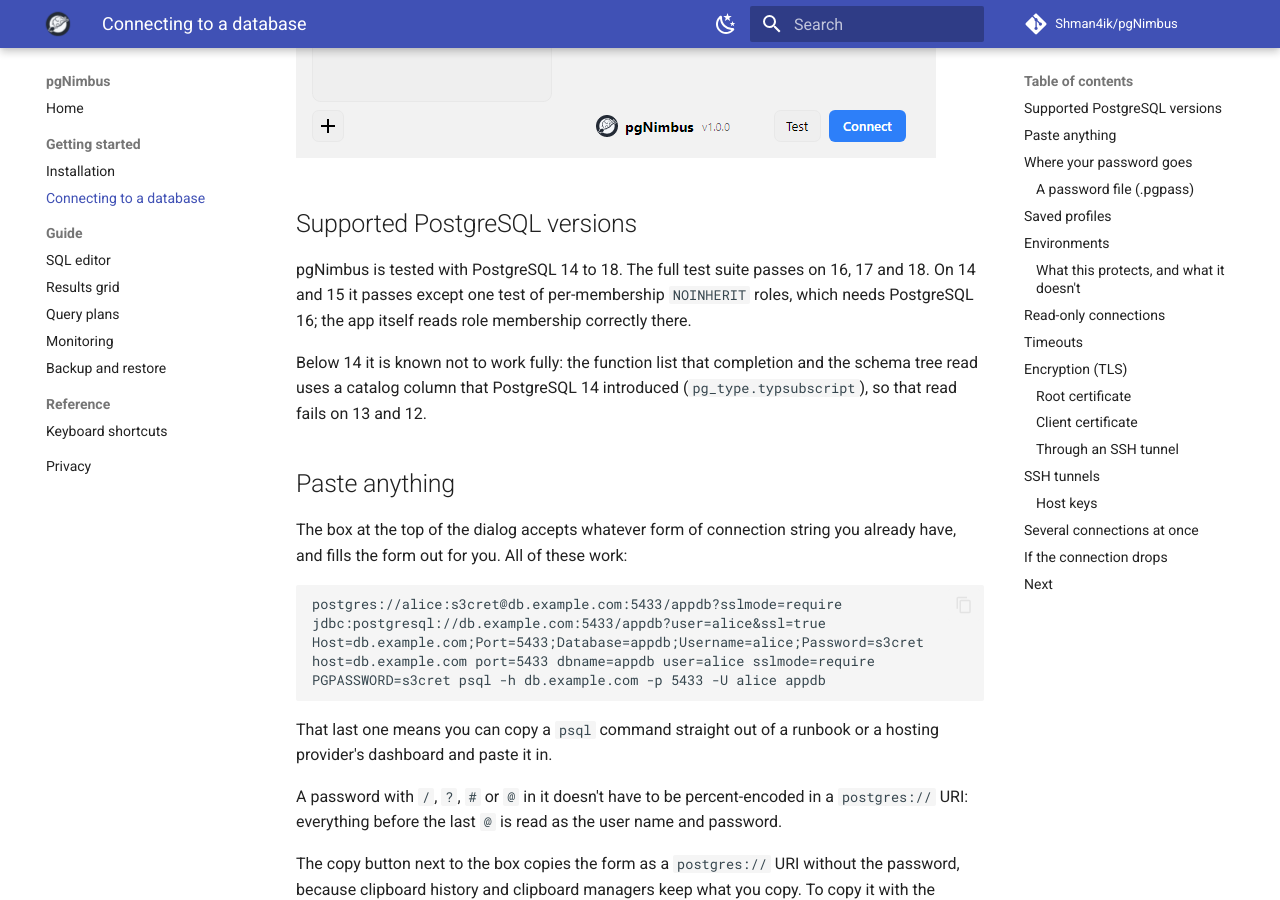
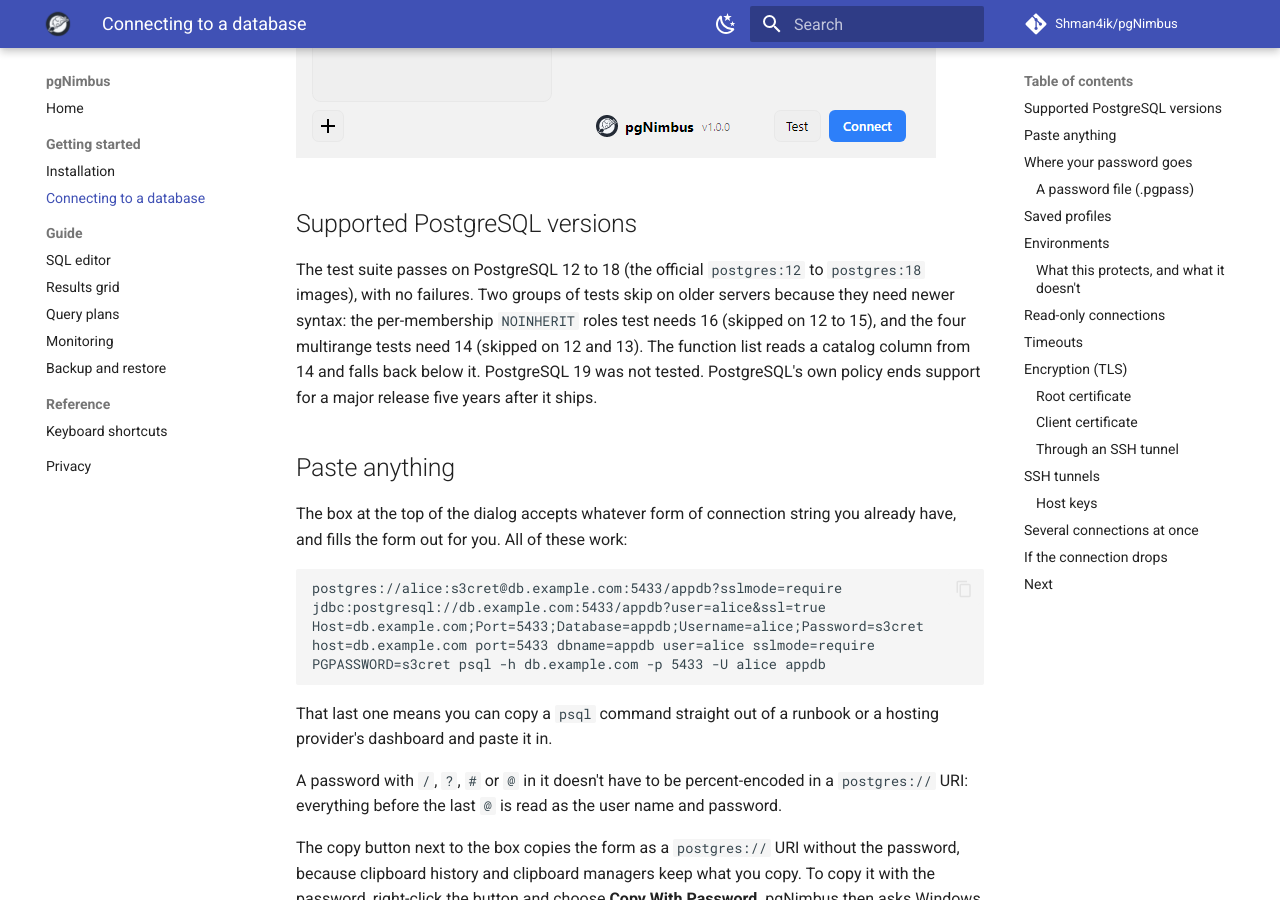
Before and after one commit to Shman4ik/pgNimbus, an MkDocs documentation site: the page built from docs/getting-started/connecting.md, in a window 1280 px wide and 900 px high, scrolled down 743 px. Built offline with MkDocs 1.6.1 and Material for MkDocs 9.7.7, drawn with Linux system fonts in a browser that asks for light colours; comment, search, counter and statistics services are not loaded.

Commit message:
State the measured PostgreSQL 12-18 test results in the docs
Co-Authored-By: Claude Fable 5.2 <noreply@anthropic.com>

```diff
--- a/docs/getting-started/connecting.md
+++ b/docs/getting-started/connecting.md
@@ -6,14 +6,13 @@ pgNimbus opens the connection dialog on launch.
 
 ## Supported PostgreSQL versions
 
-pgNimbus is tested with PostgreSQL 14 to 18. The full test suite passes on 16,
-17 and 18. On 14 and 15 it passes except one test of per-membership
-`NOINHERIT` roles, which needs PostgreSQL 16; the app itself reads role
-membership correctly there.
-
-Below 14 it is known not to work fully: the function list that completion and
-the schema tree read uses a catalog column that PostgreSQL 14 introduced
-(`pg_type.typsubscript`), so that read fails on 13 and 12.
+The test suite passes on PostgreSQL 12 to 18 (the official `postgres:12` to
+`postgres:18` images), with no failures. Two groups of tests skip on older
+servers because they need newer syntax: the per-membership `NOINHERIT` roles
+test needs 16 (skipped on 12 to 15), and the four multirange tests need 14
+(skipped on 12 and 13). The function list reads a catalog column from 14 and
+falls back below it. PostgreSQL 19 was not tested. PostgreSQL's own policy ends
+support for a major release five years after it ships.
 
 ## Paste anything
 
```
